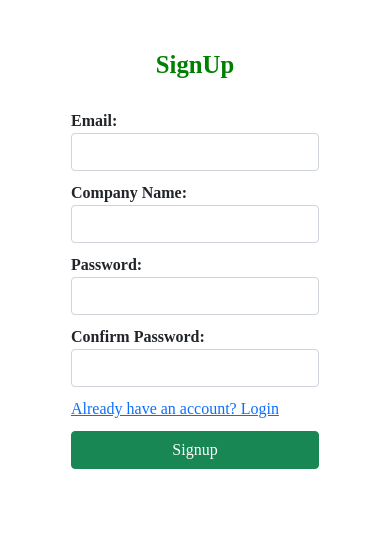
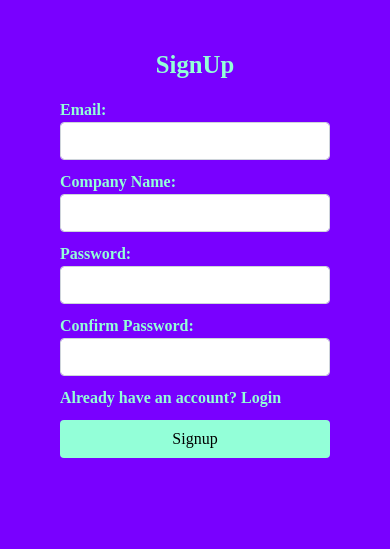
Before and after one commit to mrash17/resumeShortlisting, a Flask app: page /signup in a window 390 px wide. Shown: the top 549 px of the page. Run offline with Flask 2, Linux system fonts and the light colour scheme; some web fonts are replaced.

Commit message:
login/signup updated

```diff
--- a/static/css/style.css
+++ b/static/css/style.css
@@ -14,14 +14,18 @@ html{
 body{
     margin: 0;
     padding: 0;
+    background-color: #7900ff;
 }
 /* form */
 .container{
     padding: 100px;
+    background-color: #7900ff;
+    color: #93ffd8;
+    font-weight: 800;
 }
 .heading{
     text-align: center;
-    color: green;
+    color: #93ffd8;
     font-weight: 800;
 }
 .form{
@@ -30,12 +34,13 @@ body{
     margin-left: auto;
     margin-right: auto;
     width: 40%;
-    background-color: white;
-    border: 1px solid white;
     border-radius: 8px;
 }
+input{
+    background-color: #7900ff;
+}
 label{
-    font-weight: 600;
+    font-weight: 800;
 }
 .row{
     margin-bottom: 20px;
@@ -45,25 +50,31 @@ label{
 }
 .log-btn{
     width: 100%;
+    background-color: #93ffd8;
+    color: black;
 }
-@media only screen and (max-width: 600px){
-    /* form */
+.links{
+    color: #93ffd8;
+    text-decoration:none ;
+}
+.links:hover{
+    color: #93ffd8;
+}
+@media only screen and (max-width: 900px){
     .container{
-        padding: 50px;
+        padding: 20px;
     }
     .heading{
         text-align: center;
-        color: green;
+        color: #93ffd8;
         font-weight: 800;
     }
     .form{
-        padding: 20px;
+        padding: 10px;
         display: block;
         margin-left: auto;
         margin-right: auto;
         width: 100%;
-        background-color: white;
-        border: 1px solid white;
         border-radius: 8px;
     }
     .row{
@@ -76,3 +87,31 @@ label{
         width: 100%;
     }
 }
+@media only screen and (max-width: 600px){
+    /* form */
+    .container{
+        padding: 50px;
+    }
+    .heading{
+        text-align: center;
+        color: #93ffd8;
+        font-weight: 800;
+    }
+    .form{
+        padding: 10px;
+        display: block;
+        margin-left: auto;
+        margin-right: auto;
+        width: 100%;
+        border-radius: 8px;
+    }
+    .row{
+        margin-bottom: 10px;
+    }
+    .row-1{
+        text-align: center;
+    }
+    .log-btn{
+        width: 100%;
+    }
+}
--- a/templates/signup.html
+++ b/templates/signup.html
@@ -18,35 +18,35 @@
                 <div class="row">
                     <div class="col-sm-12 col-md-12 col-lg-12 col-12">
                         <label for="email">Email:</label>
-                        <input type="email" name="email" id="email" class="form-control">
+                        <input type="email" name="email" id="email" class="form-control" required>
                     </div>
                 </div>
                 <div class="row">
                     <div class="col-sm-12 col-md-12 col-lg-12 col-12">
                         <label for="companyname">Company Name:</label>
-                        <input type="text" name="companyname" id="companyname" class="form-control">
+                        <input type="text" name="companyname" id="companyname" class="form-control" required>
                     </div>
                 </div>
                 <div class="row">
                   <div class="col-sm-12 col-md-12 col-lg-12 col-12">
                       <label for="password">Password:</label>
-                      <input type="password" name="password" id="password" class="form-control">
+                      <input type="password" name="password" id="password" class="form-control" required>
                   </div>
                 </div>
                 <div class="row">
                     <div class="col-sm-12 col-md-12 col-lg-12 col-12">
                         <label for="confirmPassword">Confirm Password:</label>
-                        <input type="password" name="confirmPassword" id="confirmPassword" class="form-control">
+                        <input type="password" name="confirmPassword" id="confirmPassword" class="form-control" required>
                     </div>
                   </div>
                 <div class="row">
                     <div class="col-sm-12 col-md-12 col-lg-12 col-12">
-                        <a href="/login">Already have an account? Login</a>
+                        <a href="/login" class="links">Already have an account? Login</a>
                     </div>
                 </div>
                 <div class="row row-1">
                   <div class="col-sm-12 col-md-12 col-lg-12 col-12">
-                      <button type="submit" class="btn btn-success log-btn">Signup</button>
+                      <button type="submit" class="btn  log-btn">Signup</button>
                   </div>
                 </div>
             </form>
```
Also changed, not shown: templates/login.html (+5 -5 lines).
